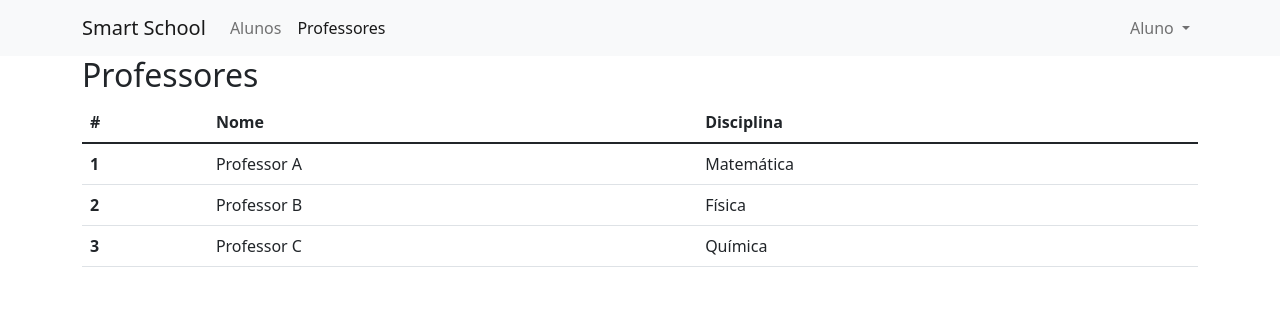
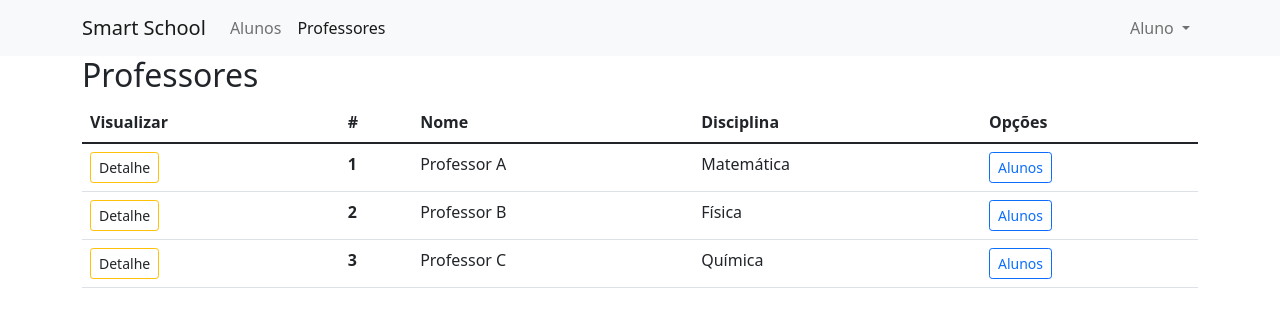
Before and after one commit to amlmiguel/SmartSchool, an Angular app: page /professores in a window 1280 px wide. Shown: the top 318 px of the page. Built offline with nearby package versions, Linux system fonts and the light colour scheme.

Commit message:
Modal ngx-bootstrap

```diff
--- a/src/app/alunos/alunos.component.html
+++ b/src/app/alunos/alunos.component.html
@@ -48,15 +48,16 @@
         </tr>
       </thead>
       <tbody>
-        <tr *ngFor="let aluno of alunos" >
-          <td *ngIf="!alunoSelecionado"><button (click)="alunoSelect(aluno)" class="btn btn-sm btn-outline-primary">Detalhe</button></td>
+        <tr *ngFor="let aluno of alunos">
+          <td *ngIf="!alunoSelecionado"><button (click)="alunoSelect(aluno)"
+              class="text-dark btn btn-sm btn-outline-primary">Detalhe</button></td>
           <td scope="row">{{aluno.id}}</td>
           <td>{{aluno.nome}}</td>
           <td>{{aluno.sobrenome}}</td>
           <td>{{aluno.telefone}}</td>
           <td>
             <div class="btn-group">
-              <button class="btn btn-sm btn-outline-warning">Professores</button>
+              <button (click)="openModal(template)" class="btn btn-sm btn-outline-warning">Professores</button>
               <button class="btn btn-sm btn-outline-danger">Desativar</button>
             </div>
           </td>
@@ -65,3 +66,16 @@
     </table>
   </div>
 </div>
+
+<button type="button" class="btn btn-primary">Create template modal</button>
+
+<ng-template #template>
+  <div class="modal-body">
+    <app-professores></app-professores>
+  </div>
+  <div class="modal-footer">
+    <button type="button" class="btn pull-right" aria-label="Close" (click)="modalRef?.hide()">
+      FECHAR
+    </button>
+  </div>
+</ng-template>
--- a/src/app/alunos/alunos.component.ts
+++ b/src/app/alunos/alunos.component.ts
@@ -1,5 +1,6 @@
-import { Component, OnInit } from '@angular/core';
+import { Component, OnInit, TemplateRef } from '@angular/core';
 import { FormBuilder, FormGroup, Validators } from '@angular/forms';
+import { BsModalRef, BsModalService } from 'ngx-bootstrap/modal';
 import { Aluno } from '../models/aluno';
 
 
@@ -10,6 +11,7 @@
 })
 export class AlunosComponent implements OnInit {
 
+  public modalRef: BsModalRef;
   public alunoForm: FormGroup;
   public titulo = 'Alunos';
   public alunoSelecionado: Aluno;
@@ -21,7 +23,15 @@
     { id: 3, nome: 'Aluno 3', sobrenome: 'Sobrenome C', telefone: 31125566 }
   ];
 
-  constructor(private fb: FormBuilder) {
+
+
+  openModal(template: TemplateRef<any>) {
+    this.modalRef = this.modalService.show(template);
+  }
+
+
+  constructor(private fb: FormBuilder,
+              private modalService: BsModalService) {
     this.criarForm();
    }
 
--- a/src/app/app.module.ts
+++ b/src/app/app.module.ts
@@ -12,6 +12,7 @@
 import { BsDropdownModule } from 'ngx-bootstrap/dropdown';
 import { BrowserAnimationsModule } from '@angular/platform-browser/animations';
 import { FormsModule, ReactiveFormsModule } from '@angular/forms';
+import { ModalModule } from 'ngx-bootstrap/modal';
 
 
 @NgModule({
@@ -30,7 +31,8 @@
     BsDropdownModule.forRoot(),
     BrowserAnimationsModule,
     FormsModule,
-    ReactiveFormsModule
+    ReactiveFormsModule,
+    ModalModule.forRoot(),
   ],
   providers: [],
   bootstrap: [AppComponent]
--- a/src/app/professores/professores.component.html
+++ b/src/app/professores/professores.component.html
@@ -34,18 +34,37 @@
     <table class="table table-hover">
       <thead class="thead-light">
         <tr>
+          <th>Visualizar</th>
           <th scope="col">#</th>
           <th scope="col">Nome</th>
           <th scope="col">Disciplina</th>
+          <th scope="col">Opções</th>
         </tr>
       </thead>
       <tbody>
-        <tr *ngFor="let professor of professores" style="cursor: pointer;" (click)="professorSelect(professor)">
+        <tr *ngFor="let professor of professores">
+          <td><button (click)="professorSelect(professor)" class="text-dark btn btn-sm btn-outline-warning">Detalhe</button></td>
           <th scope="row">{{professor.id}}</th>
           <td>{{professor.nome}}</td>
           <td>{{professor.disciplina}}</td>
+          <td><div class="btn-group">
+            <button (click)="openModal(template)" class="btn btn-sm btn-outline-primary">Alunos</button>
+          </div>
+          </td>
         </tr>
       </tbody>
     </table>
   </div>
 </div>
+
+<ng-template #template>
+  <div class="modal-header">
+    <h4 class="modal-title pull-left">Modal</h4>
+    <button type="button" class="btn-close close pull-right" aria-label="Close" (click)="modalRef?.hide()">
+      <span aria-hidden="true" class="visually-hidden">&times;</span>
+    </button>
+  </div>
+  <div class="modal-body">
+
+  </div>
+</ng-template>
--- a/src/app/professores/professores.component.ts
+++ b/src/app/professores/professores.component.ts
@@ -1,5 +1,6 @@
-import { Component, OnInit } from '@angular/core';
+import { Component, OnInit, TemplateRef } from '@angular/core';
 import { FormBuilder, FormGroup, Validators } from '@angular/forms';
+import { BsModalRef, BsModalService } from 'ngx-bootstrap/modal';
 import { Professor } from '../models/Professor';
 
 @Component({
@@ -9,6 +10,7 @@
 })
 export class ProfessoresComponent implements OnInit {
 
+  public modalRef: BsModalRef;
   public professorSelecionado: Professor;
   public professorForm: FormGroup;
   public titulo = 'Professores';
@@ -19,7 +21,8 @@
      { id: 3, nome: 'Professor C', disciplina: 'Química' }
   ];
 
-  constructor(private fb: FormBuilder) {
+  constructor(private fb: FormBuilder,
+              private modalService: BsModalService) {
     this.criarform();
    }
 
@@ -44,10 +47,16 @@
     this.professorSelecionado = null;
   }
 
-  professorSubmit()
-  {
 
+  openModal(template: TemplateRef<any>) {
+    this.modalRef = this.modalService.show(template);
   }
+
+professorSubmit()
+{
+
+}
+
 
 
 }
```
